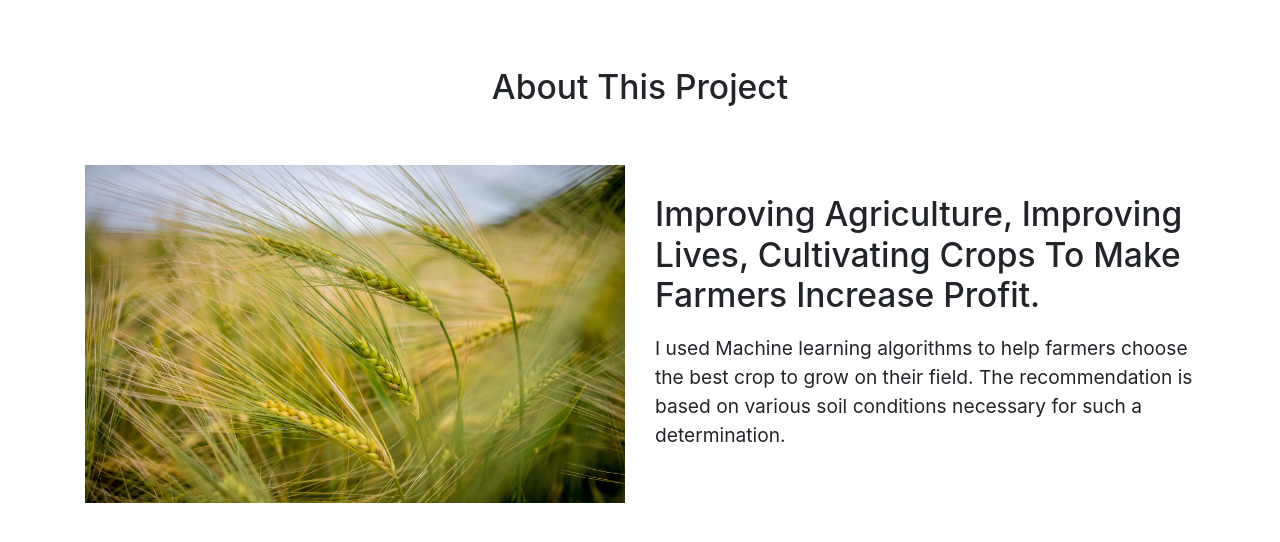
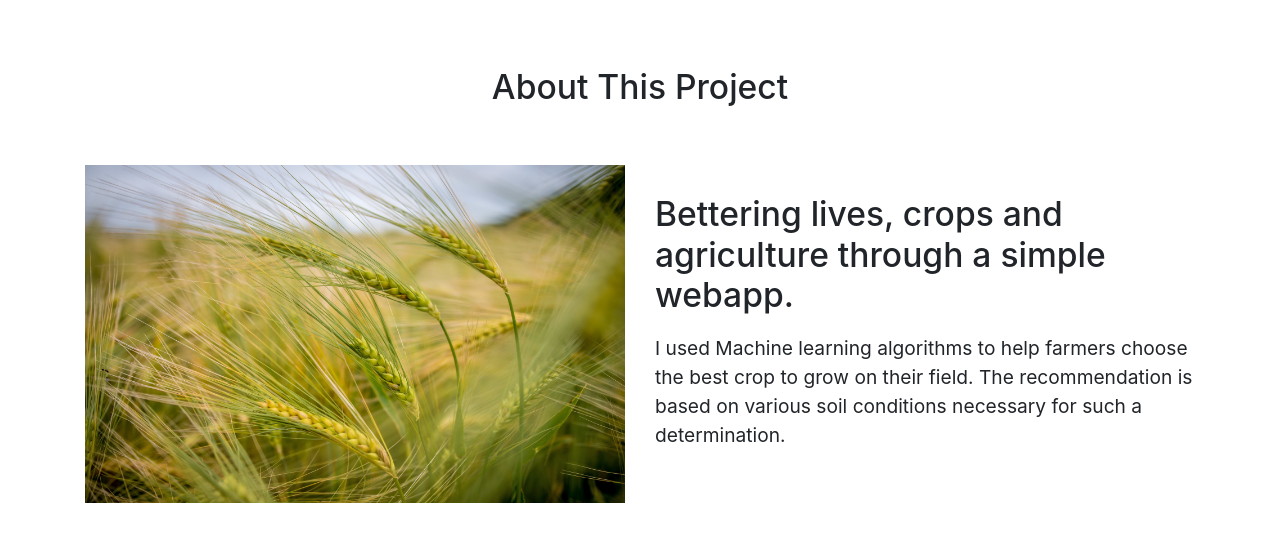
Before and after one commit to episkey24/iCrop, a Flask app: page / in a window 1280 px wide. Shown: the part 136-678 px from the top of the page. Run offline with Flask 2, Linux system fonts and the light colour scheme; parts of the project's set-up code (start-up, migrations or seed data) failed here and were passed over; some libraries are stand-ins or nearby versions; some web fonts are replaced.

Commit message:
Update index.html

```diff
--- a/templates/index.html
+++ b/templates/index.html
@@ -26,7 +26,7 @@
 				<img src="{{ url_for('static', filename='images/3.jpg') }}" class="img-fluid" alt="" />
 			</div>
 			<div class="col-lg-6 core-right">
-				<h3 class="mt-4">Improving Agriculture, Improving Lives, Cultivating Crops To Make Farmers Increase Profit.</h3>
+				<h3 class="mt-4">Bettering lives, crops and agriculture through a simple webapp.</h3>
 				<p class="mt-3">I used Machine learning algorithms to help farmers choose the best crop to grow on their field. The recommendation is based on various soil conditions necessary for such a determination. </p>
 			</div>
 		</div>
```
